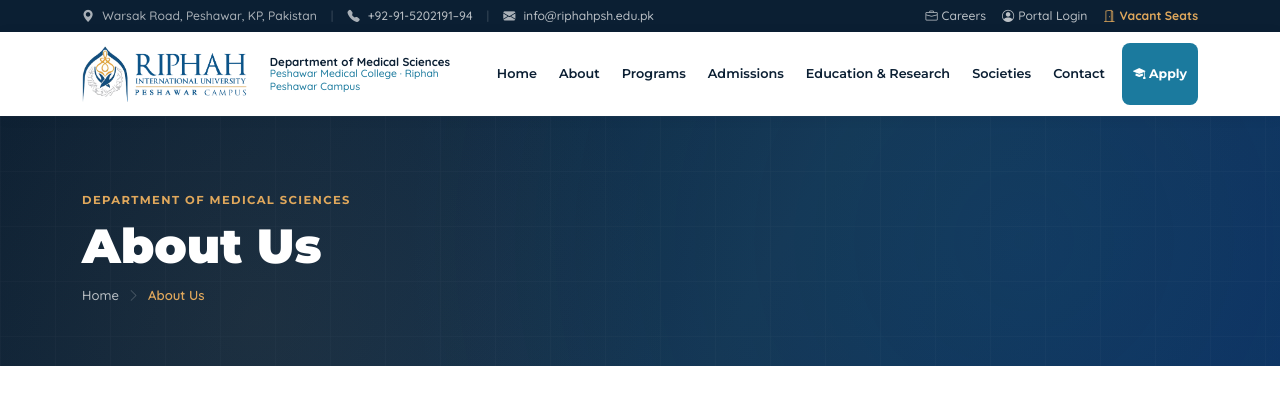
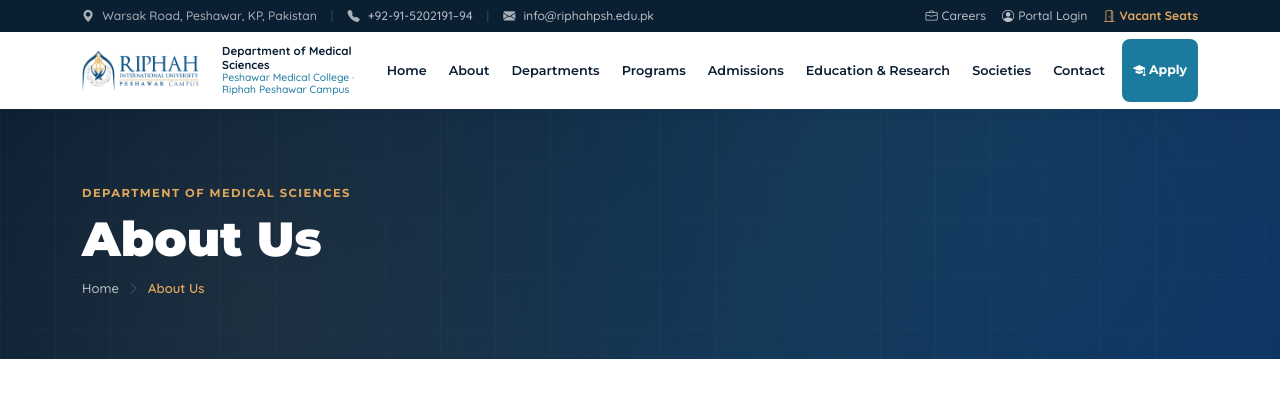
Before and after one commit to Prime-Foundation-Peshawar/dms, a PHP site: page /about.php in a window 1280 px wide. Shown: the top 420 px of the page. Run offline with PHP 8.4, Linux system fonts and the light colour scheme.

Commit message:
Make Departments a main nav item.
Keep Departments in the top bar, remove it from the About mega, and leave Academic Departments under Programs.

Co-authored-by: Cursor <cursoragent@cursor.com>

```diff
--- a/includes/header.php
+++ b/includes/header.php
@@ -100,7 +100,6 @@ $page_description = $page_description ?? 'Department of Medical Sciences, Riphah
                   <div class="col-lg-4">
                     <div class="mega-col-head"><i class="bi bi-info-circle-fill"></i> About Us</div>
                     <a class="mega-link" href="about.php"><i class="bi bi-building"></i>About DMS</a>
-                    <a class="mega-link" href="departments.php"><i class="bi bi-diagram-3"></i>Academic Departments</a>
                     <a class="mega-link" href="vision-mission.php"><i class="bi bi-eye"></i>Vision &amp; Mission</a>
                     <a class="mega-link" href="faculty.php"><i class="bi bi-people"></i>Faculty</a>
                   </div>
@@ -124,6 +123,8 @@ $page_description = $page_description ?? 'Department of Medical Sciences, Riphah
               </div>
             </div>
           </li>
+
+          <li class="nav-item"><a class="nav-link" href="departments.php">Departments</a></li>
 
           <li class="nav-item mega-menu-wrapper">
             <a class="nav-link dropdown-toggle" href="#programs">Programs</a>
```
